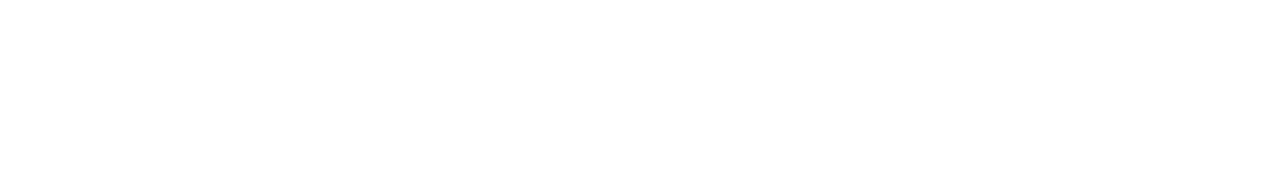
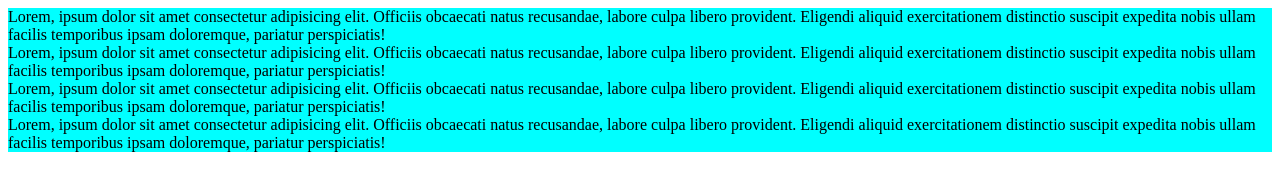
Before and after one commit to emon00007/my-second-repo, a plain HTML site: page index.html in a window 1280 px wide. Drawn offline with Linux system fonts and the light colour scheme.

Commit message:
add my first blog

```diff
--- /dev/null
+++ b/blog.css
@@ -0,0 +1,4 @@
+div{
+    background-color: aqua;
+    border: 10px;
+}
--- a/index.html
+++ b/index.html
@@ -4,8 +4,18 @@
     <meta charset="UTF-8">
     <meta name="viewport" content="width=device-width, initial-scale=1.0">
     <title>My First Ever Github Repo </title>
+     <link rel="stylesheet" href="blog.css">
 </head>
 <body>
+    <div>Lorem, ipsum dolor sit amet consectetur adipisicing elit. Officiis obcaecati natus recusandae, labore culpa libero provident. Eligendi aliquid exercitationem distinctio suscipit expedita nobis ullam facilis temporibus ipsam doloremque, pariatur perspiciatis!</div>
+
+
+    <div>Lorem, ipsum dolor sit amet consectetur adipisicing elit. Officiis obcaecati natus recusandae, labore culpa libero provident. Eligendi aliquid exercitationem distinctio suscipit expedita nobis ullam facilis temporibus ipsam doloremque, pariatur perspiciatis!</div>
+
+    <div>Lorem, ipsum dolor sit amet consectetur adipisicing elit. Officiis obcaecati natus recusandae, labore culpa libero provident. Eligendi aliquid exercitationem distinctio suscipit expedita nobis ullam facilis temporibus ipsam doloremque, pariatur perspiciatis!</div>
+
+    <div>Lorem, ipsum dolor sit amet consectetur adipisicing elit. Officiis obcaecati natus recusandae, labore culpa libero provident. Eligendi aliquid exercitationem distinctio suscipit expedita nobis ullam facilis temporibus ipsam doloremque, pariatur perspiciatis!</div>
+
 
 </body>
 </html>
```
